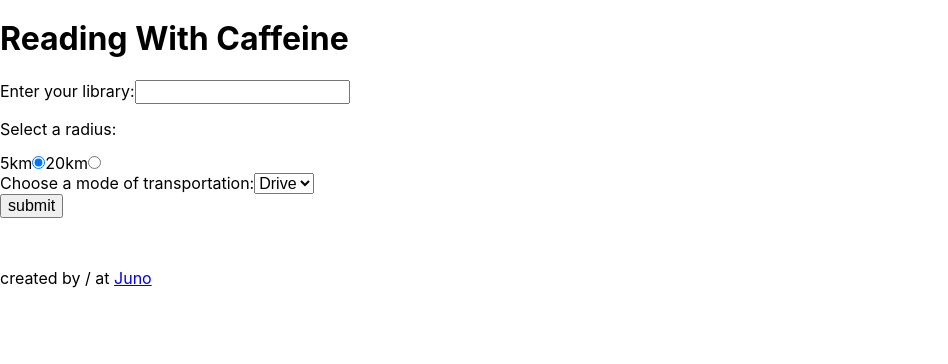
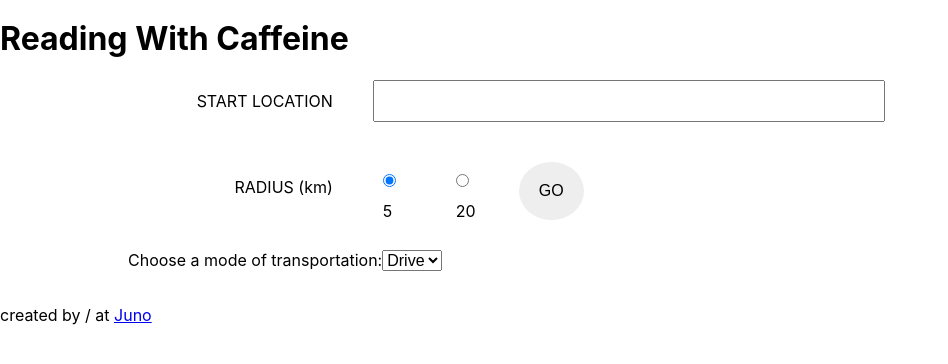
Before and after one commit to kdlry/readingWithCaffeine, a React (Create React App) app: page / in a window 1280 px wide. Shown: the top 364 px of the page, without its empty margins (0-948 px from the left). Built offline with nearby package versions, Linux system fonts and the light colour scheme.

Commit message:
position autocomplete as dropdown menu of text input

```diff
--- a/src/App.css
+++ b/src/App.css
@@ -7,3 +7,126 @@ html { -moz-box-sizing: border-box; -webkit-box-sizing: border-box; box-sizing:
 *, *:before, *:after {box-sizing: inherit}
 
 .sr-only { position: absolute; width: 1px; height: 1px; margin: -1px; border: 0; padding: 0; white-space: nowrap; clip-path: inset(100%); clip: rect(0 0 0 0); overflow: hidden;}
+
+
+/* ----------------------------------- LAYOUT */
+.wrapper {
+  max-width: 1400px;
+  width: 80%;
+  margin: 0 auto;
+}
+
+/* ----------------------------------- FORM */
+form {
+  display: flex;
+  flex-direction: column;
+  width: 100%;
+  margin-bottom: 30px;
+}
+
+form button:hover,
+form button:focus {
+  cursor: pointer;
+}
+
+/* ----------------------------------- FORM > INPUT LOCATION CONTAINER  */
+.inputLocationContainer {
+  display: flex;
+  margin-bottom: 40px;
+  /* justify-content: space-between; */
+  align-items: center;
+}
+
+.inputLocationContainer label {
+  margin-right: 40px;
+  text-transform: uppercase;
+  width: 20%;
+  text-align: right;
+}
+
+.inputLocation {
+  width: 100%;
+  padding: 10px;
+  /* background-color: #CCC; */
+}
+
+.inputLocationResultsContainer {
+  position: relative;
+  width: 50%;
+}
+
+.inputLocationAutoComplete {
+  position: absolute;
+  margin: 0;
+  padding: 0;
+  list-style: none;
+  width: 100%;
+  z-index: 100;
+  border: 1px solid #111;
+  box-shadow: 0 2px 3px rgba(17, 17, 17, 0.4);
+}
+
+.autoCompleteResults button {
+  border: 0;
+  background-color: #EEE;
+  padding: 10px 0 10px 10px;
+  width: 100%;
+  text-align: left;
+  transition: background-color 0.3s;
+}
+
+.autoCompleteResults:not(:last-of-type) button {
+  border-bottom: 2px solid #111;
+}
+
+.autoCompleteResults button:hover,
+.autoCompleteResults button:focus {
+  cursor: pointer;
+  background-color: #CCC;
+}
+
+/* ----------------------------------- FORM > SELECTED RADIUS CONTAINER  */
+.selectedRadiusContainer {
+  display: flex;
+}
+
+.selectedRadiusContainer > *:not(:last-child) {
+  margin-right: 40px;
+}
+
+.selectedRadiusContainer p {
+  text-transform: uppercase;
+  width: 20%;
+  text-align: right;
+}
+
+.selectedRadiusContainer span {
+  text-transform: none;
+}
+
+.selectedRadiusInputContainer {
+  position: relative;
+  padding: 10px;
+}
+
+.selectedRadiusInputContainer input {
+  /* margin-right: 40px; */
+}
+
+.selectedRadiusInputContainer label {
+  position: absolute;
+  bottom: 0;
+}
+
+form button[type='submit'] {
+  padding: 20px;
+  border-radius: 50%;
+  background-color: #EEE;
+  border: 0;
+  text-transform: uppercase;
+}
+
+form button[type='submit']:hover,
+form button[type='submit']:focus {
+  background-color: #CCC;
+}
--- a/src/App.js
+++ b/src/App.js
@@ -14,7 +14,7 @@ class App extends Component {
       libraryInput: '', // to register change of library selection
       autoComplete: [], // results from the prediction text
       selectedLibrary: {}, // to grab value of library // pop in here
-      showSuggestions: true,
+      showSuggestions: false,
       selectedRadius: 5000,
       coffeeShops: [],
       distanceBetween: '',
@@ -50,6 +50,8 @@ class App extends Component {
           // console.log(res.data.results);
           this.setState({ autoComplete: [...res.data.results] });
         });
+      } else if (libraryInput.length < 3) {
+        this.setState({showSuggestions: false});
       }
     });
   };
@@ -250,14 +252,19 @@ class App extends Component {
     return (
       <div className='App'>
         <Header />
+        <div className="wrapper">
         <Form
           libraryInput={libraryInput}
           handleLibraryInputChange={handleLibraryInputChange}
           handleFormSubmit={handleFormSubmit}
           handleRadiusSelected={handleRadiusSelected}
           handleTransportationChange={handleTransportationChange}
+          showSuggestions={showSuggestions}
+          autoComplete={autoComplete}
+          handleLibraryInputSelected={handleLibraryInputSelected}
         />
-        <ul>
+        </div>
+        {/* <ul>
           {showSuggestions === true &&
             autoComplete.map((results) => {
               return (
@@ -273,7 +280,7 @@ class App extends Component {
                 </li>
               );
             })}
-        </ul>
+        </ul> */}
         <img src={displayedMap} alt=""/>
         <CoffeeShopsList
           handleCoffeeShopSelected={handleCoffeeShopSelected}
--- a/src/Form.js
+++ b/src/Form.js
@@ -7,25 +7,56 @@ const Form = (props) => {
     handleFormSubmit,
     handleRadiusSelected,
     modeOfTransportation,
-    handleTransportationChange
+    handleTransportationChange,
+    showSuggestions,
+    autoComplete,
+    handleLibraryInputSelected
   } = props;
   return (
     <>
       <form action='submit'>
-        <div>
-          <label htmlFor='inputLocation'>Enter your library:</label>
+        <div className="inputLocationContainer">
+          <label htmlFor='inputLocation'>Start Location</label>
+          <div className="inputLocationResultsContainer">
             <input
               type='text'
               id='inputLocation'
+              className='inputLocation'
               value={libraryInput}
               onChange={handleLibraryInputChange}
               placeholder=''
+              autoComplete="off"
             />
+            {
+            showSuggestions &&
+            <ul className="inputLocationAutoComplete">
+              {
+                autoComplete.map((results) => {
+                  return (
+                    <li className='autoCompleteResults'>
+                      <button
+                        type='button'
+                        key={results.id}
+                        onClick={handleLibraryInputSelected}
+                        value={results.name}
+                      >
+                        {results.name}
+                      </button>
+                    </li>
+                  );
+                })
+
+              }
+
+            </ul>
+          }
+          </div>
         </div>
 
-        <div>
-          <p>Select a radius:</p>
-          <label htmlFor='radius5km'>5km</label>
+        <div className="selectedRadiusContainer">
+          <p>Radius <span>(km)</span></p>
+          <div className="selectedRadiusInputContainer">
+            <label htmlFor='radius5km'>5</label>
             <input
               type='radio'
               value={5000}
@@ -35,7 +66,10 @@ const Form = (props) => {
               onChange={handleRadiusSelected}
               defaultChecked
             />
-          <label htmlFor='radius20km'>20km</label>
+          </div>
+
+          <div className="selectedRadiusInputContainer">
+            <label htmlFor='radius20km'>20</label>
             <input
               type='radio'
               value={20000}
@@ -47,6 +81,17 @@ const Form = (props) => {
           </div>
 
           <div>
+          <button className='' type='submit' onClick={handleFormSubmit}>
+            Go
+          </button>
+        </div>
+
+        </div>
+
+
+
+      </form>
+      <div>
         <label htmlFor="modeOfTransportation">Choose a mode of transportation:</label>
         <select id="modeOfTransportation" value={modeOfTransportation} onChange={handleTransportationChange}>
           <option value="fastest">Drive</option>
@@ -54,13 +99,6 @@ const Form = (props) => {
           <option value="bicycle">Bike</option>
         </select>
       </div>
-
-        <div>
-          <button className='' type='submit' onClick={handleFormSubmit}>
-            submit
-          </button>
-        </div>
-      </form>
     </>
   );
 };
```
Lines whose indentation alone changed are shown as unchanged.
